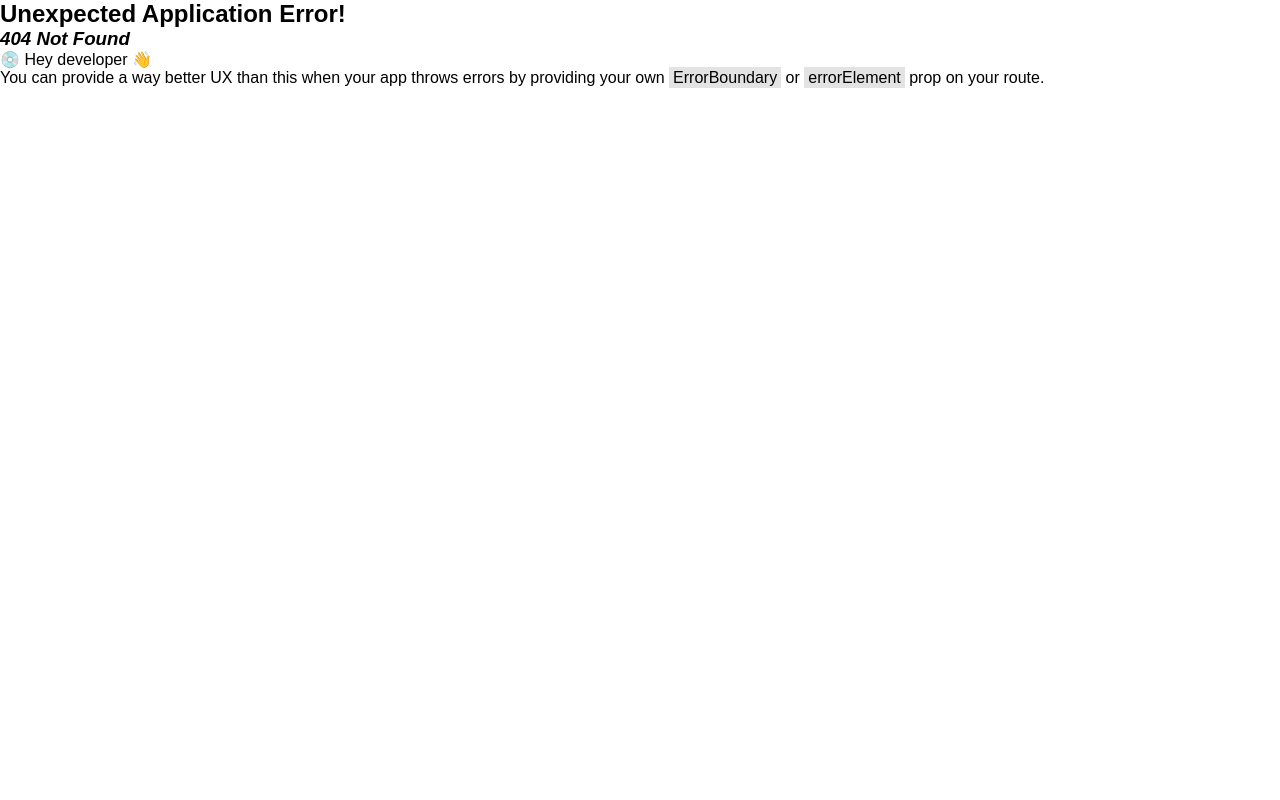
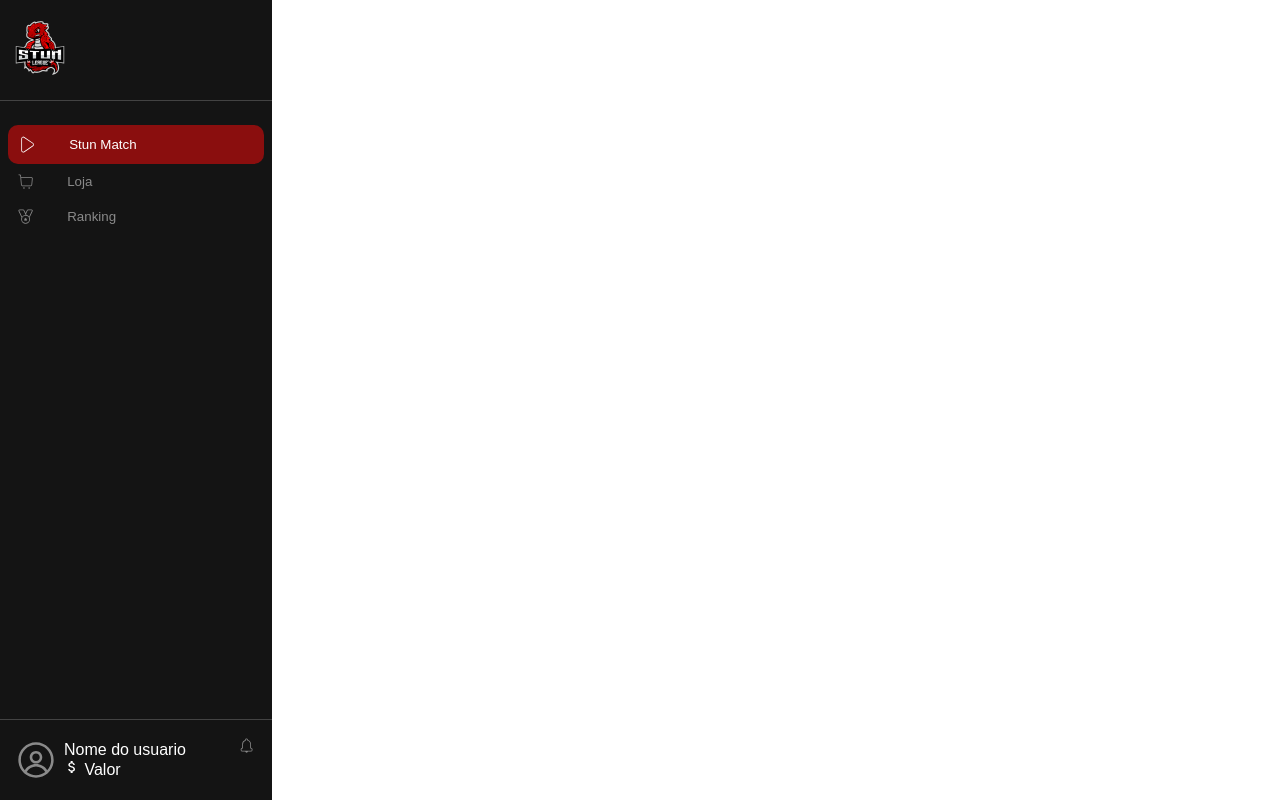
Before and after one commit to RicardoM-code/Stunleague, a React (Vite) app in the folder v2/stunleague/: page /Match in a window 1280 px wide. Before the commit this address had no page. Built offline with nearby package versions, Linux system fonts and the light colour scheme.

Commit message:
Create Sidebar

```diff
--- /dev/null
+++ b/v2/stunleague/src/components/LeftBar.jsx
@@ -0,0 +1,43 @@
+import Logo from '../img/Logo.png'
+import { RxAvatar } from "react-icons/rx"
+import { MdAttachMoney } from "react-icons/md"
+import { CiBellOn, CiMedal, CiPlay1, CiShoppingCart } from "react-icons/ci"
+
+
+import '../styles/components/LeftBar.sass'
+
+function LeftBar() {
+  return (
+    <div>
+        <div className='SideBar'>
+            <div className='Logo'>
+                <img src={Logo} />
+            </div>
+            <div className='Buttons'>
+                <button className='ButtonRed'>
+                    <CiPlay1 className='Icon'/>
+                    <p>Stun Match</p>
+                </button>
+                <button className='Button'>
+                    <CiShoppingCart className='Icon'/>
+                    <p>Loja</p>
+                </button>
+                <button className='Button'>
+                    <CiMedal className='Icon'/>
+                    <p>Ranking</p>
+                </button>
+            </div>
+            <div className='Footer'>
+                <RxAvatar className='AvatarLogo'/>
+                <div className='FooterCenter'>
+                    <p>Nome do usuario</p>
+                    <p><MdAttachMoney /> Valor</p>
+                </div>
+                <CiBellOn className='Bell'/>
+            </div>
+        </div>
+    </div>
+  )
+}
+
+export default LeftBar
--- a/v2/stunleague/src/main.jsx
+++ b/v2/stunleague/src/main.jsx
@@ -7,6 +7,7 @@ import { createBrowserRouter, RouterProvider } from 'react-router-dom'
 import Welcome from './routes/Welcome.jsx'
 import Home from './routes/Home.jsx'
 import ServerInfo from './routes/ServerInfo.jsx'
+import Match from './routes/Match.jsx'
 
 const router = createBrowserRouter ([
   {
@@ -24,6 +25,10 @@ const router = createBrowserRouter ([
       {
         path:"ServerInfo",
         element: <ServerInfo/>
+      },
+      {
+        path:'Match',
+        element:<Match/>
       }
     ]
   }
--- /dev/null
+++ b/v2/stunleague/src/routes/Match.jsx
@@ -0,0 +1,11 @@
+import LeftBar from "../components/LeftBar"
+
+function Match() {
+  return (
+    <div>
+        <LeftBar/>
+    </div>
+  )
+}
+
+export default Match
--- /dev/null
+++ b/v2/stunleague/src/styles/components/LeftBar.sass
@@ -0,0 +1,75 @@
+.SideBar
+    background-color: rgba(20, 20, 20, 1)
+    display: flex
+    justify-content: center
+    align-items: flex-start
+    flex-direction: column
+    max-width: 17rem
+    height: 100vh
+    // padding-left: 1.5rem
+    .Logo
+        padding: 1rem 0
+        border-bottom: 1px solid rgba(255, 255, 255, 0.2)
+        width: 100%
+        img
+            padding: 0 .5rem
+    .Buttons
+        display: flex
+        flex-direction: column
+        padding: 1.5rem .5rem
+        border-bottom: 1px solid rgba(255, 255, 255, 0.2)
+        width: 100%
+        flex: 1
+        .ButtonRed
+            background-color: rgba(255, 9, 9,0.5)
+            border-radius: 10px
+            border-color: transparent
+            display: flex
+            justify-content: flex-start
+            align-items: center
+            padding: .5rem
+            width: 100%
+            cursor: pointer
+            p
+                color: rgba(255, 255, 255, 1)
+                padding-left: 2rem
+            .Icon
+                color: rgba(255, 255, 255, 1)
+                font-size: 1.2rem
+        .Button
+            align-items: center
+            border: none
+            box-sizing: border-box
+            display: flex
+            justify-content: flex-start
+            padding: .5rem
+            background-color: transparent
+            cursor: pointer
+            p
+                color: rgba(255, 255, 255, .5)
+                padding-left: 2rem
+            .Icon
+                color: rgba(255, 255, 255, .5)
+                font-size: 1.2rem
+    .Footer
+        display: flex
+        justify-content: center
+        align-content: center
+        padding: 1rem
+        color: rgba(255, 255, 255, 1)
+        width: 100%
+        .AvatarLogo
+            font-size: 3rem
+            color: rgba(255, 255, 255, .5)
+            padding-right: .5rem
+        .FooterCenter
+            display: flex
+            align-items: flex-start
+            justify-content: center
+            flex-direction: column
+            flex: 1
+        .Bell
+            font-size: 1.2rem
+            text-align: center
+            cursor: pointer
+            color: rgba(255, 255, 255, .5)
```
Also changed, not shown: v2/stunleague/src/styles/components/Match.sass (added).
